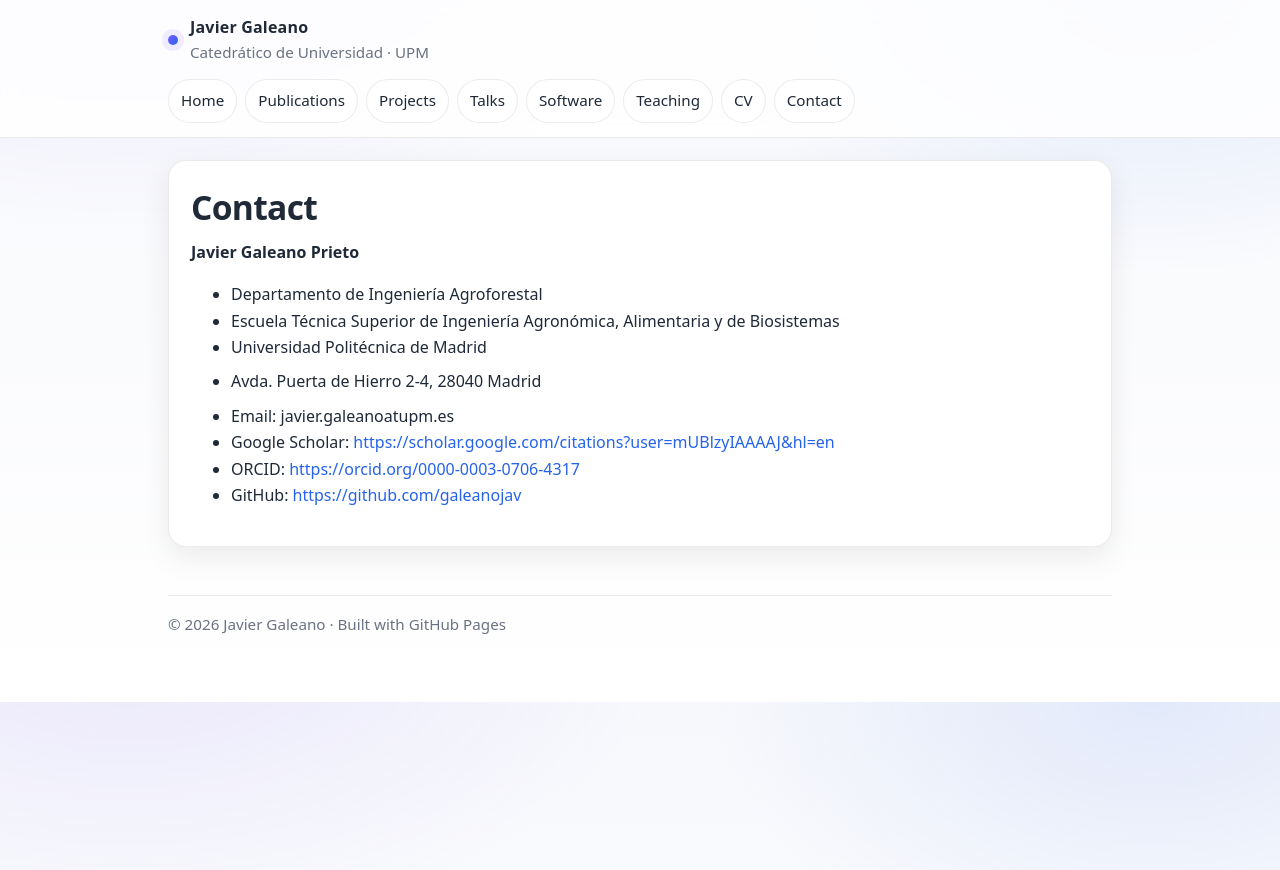
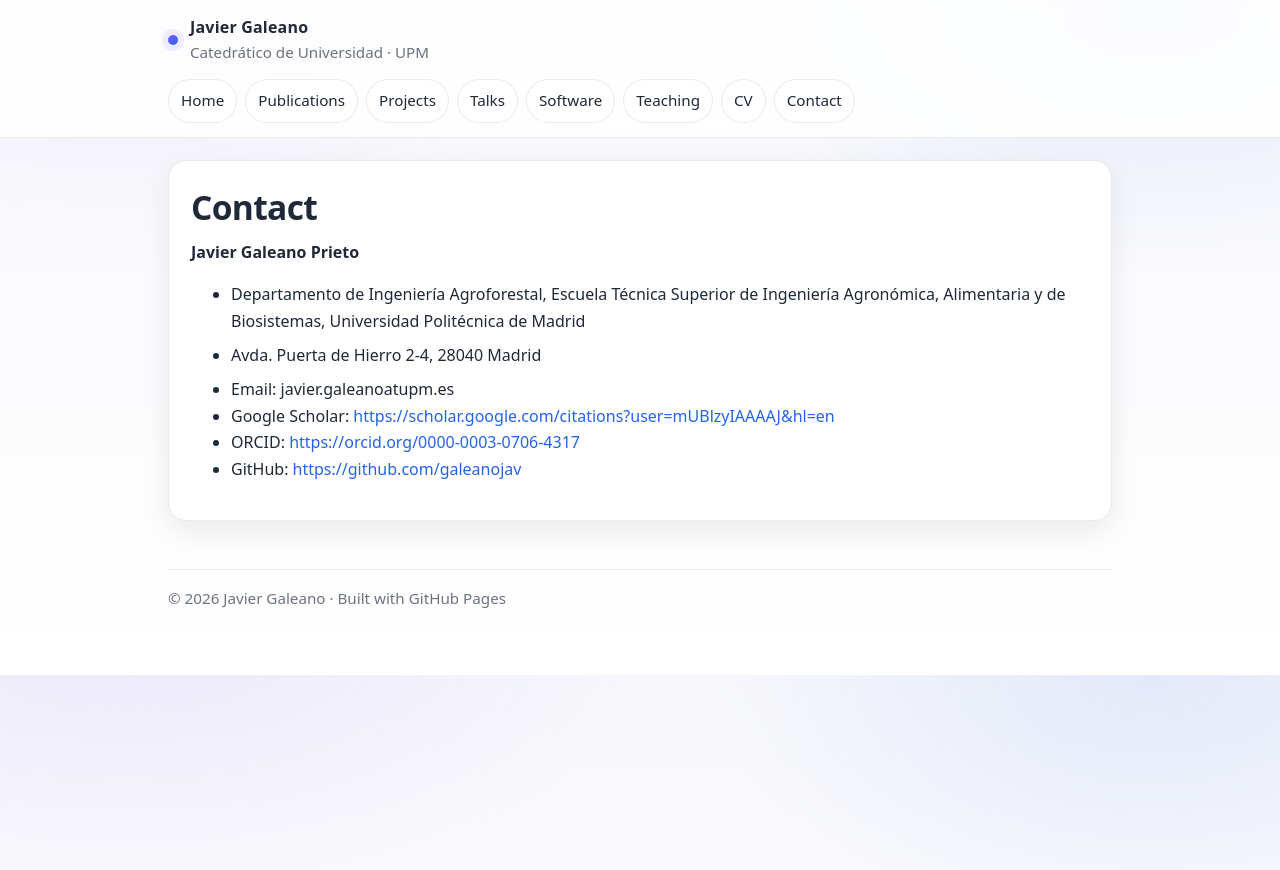
Before and after one commit to galeanojav/galeanojav.github.io, a Jekyll site: the page built from contact.md, in a window 1280 px wide. Shown: the top 870 px of the page. Built offline with Jekyll 4.4.1, drawn with Linux system fonts in a browser that asks for light colours.

```diff
--- a/contact.md
+++ b/contact.md
@@ -8,11 +8,10 @@ title: Contact
 # Contact
 
 **Javier Galeano Prieto**
-- Departamento de Ingeniería Agroforestal
-- Escuela Técnica Superior de Ingeniería
-Agronómica, Alimentaria y de Biosistemas
-- Universidad Politécnica de Madrid
+- Departamento de Ingeniería Agroforestal, Escuela Técnica Superior de Ingeniería
+Agronómica, Alimentaria y de Biosistemas, Universidad Politécnica de Madrid
 - Avda. Puerta de Hierro 2-4, 28040 Madrid
+
 
 
 - Email: javier.galeanoatupm.es
```
